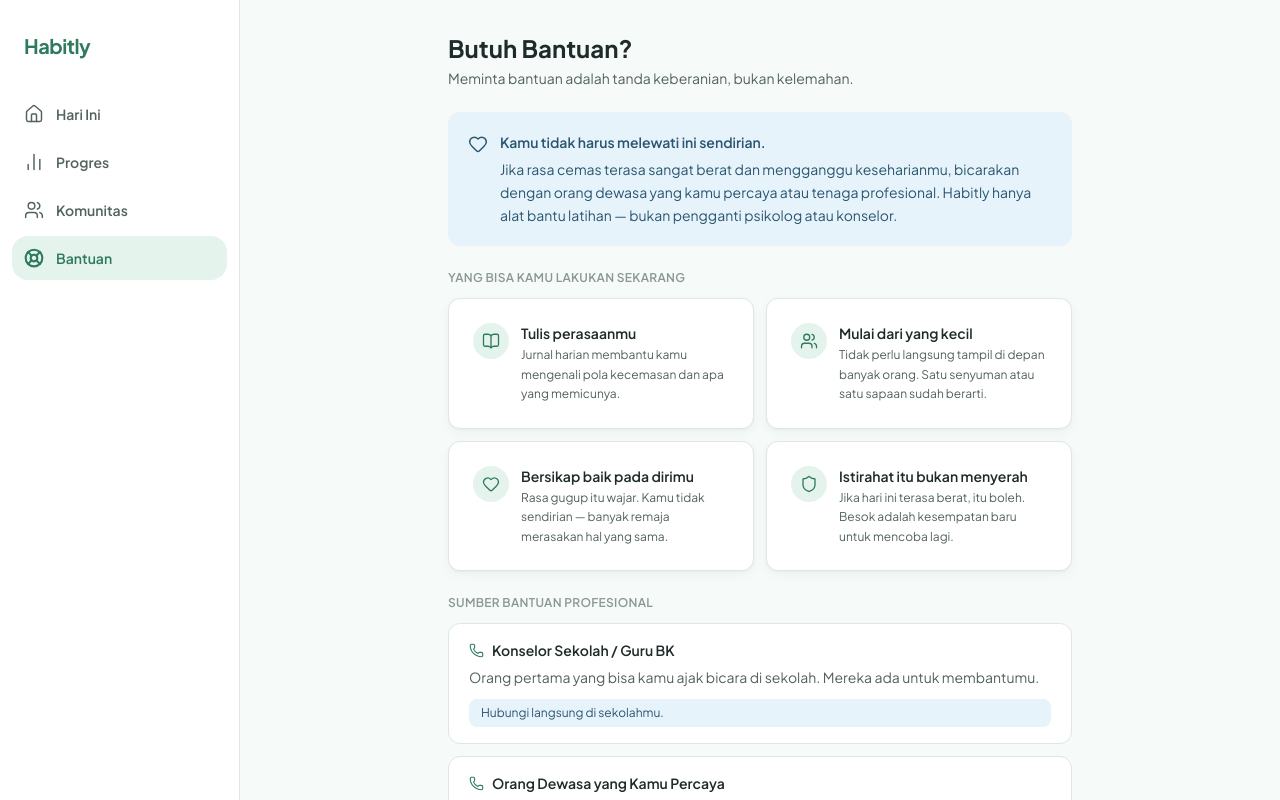
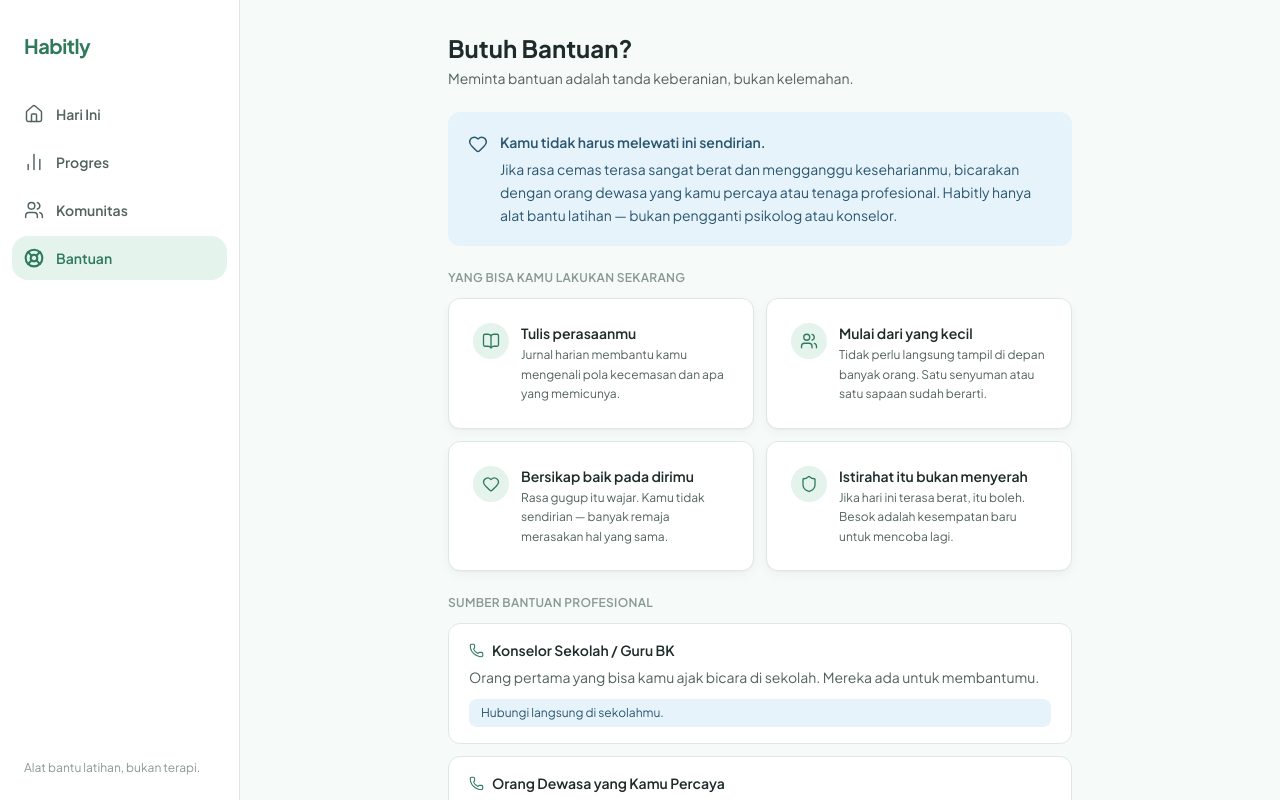
Before and after one commit to Marawa-Code/habitly, a Next.js app: page /help in a window 1280 px wide. Shown: the top 800 px of the page. Built offline with nearby package versions, Linux system fonts and the light colour scheme.

Commit message:
fix: lock sidebar to viewport height, only main content scrolls

```diff
--- a/src/components/AppShell.tsx
+++ b/src/components/AppShell.tsx
@@ -26,9 +26,9 @@ export default function AppShell({ children }: { children: React.ReactNode }) {
   }
 
   return (
-    <div className="flex h-full min-h-screen">
-      {/* Sidebar — desktop */}
-      <aside className="hidden lg:flex flex-col w-60 shrink-0 border-r border-hairline bg-surface">
+    <div className="flex h-screen overflow-hidden">
+      {/* Sidebar — desktop, tidak ikut scroll */}
+      <aside className="hidden lg:flex flex-col w-60 shrink-0 border-r border-hairline bg-surface h-screen">
         <div className="px-6 py-8">
           <span className="text-xl font-bold text-action tracking-tight">Habitly</span>
         </div>
@@ -56,8 +56,8 @@ export default function AppShell({ children }: { children: React.ReactNode }) {
         </div>
       </aside>
 
-      {/* Konten utama */}
-      <div className="flex flex-col flex-1 min-w-0">
+      {/* Konten utama — hanya area ini yang scroll */}
+      <div className="flex flex-col flex-1 min-w-0 h-screen">
         <main className="flex-1 overflow-y-auto pb-20 lg:pb-0">
           <div className="max-w-2xl mx-auto px-4 sm:px-6 py-6 lg:py-8">
             {children}
```
